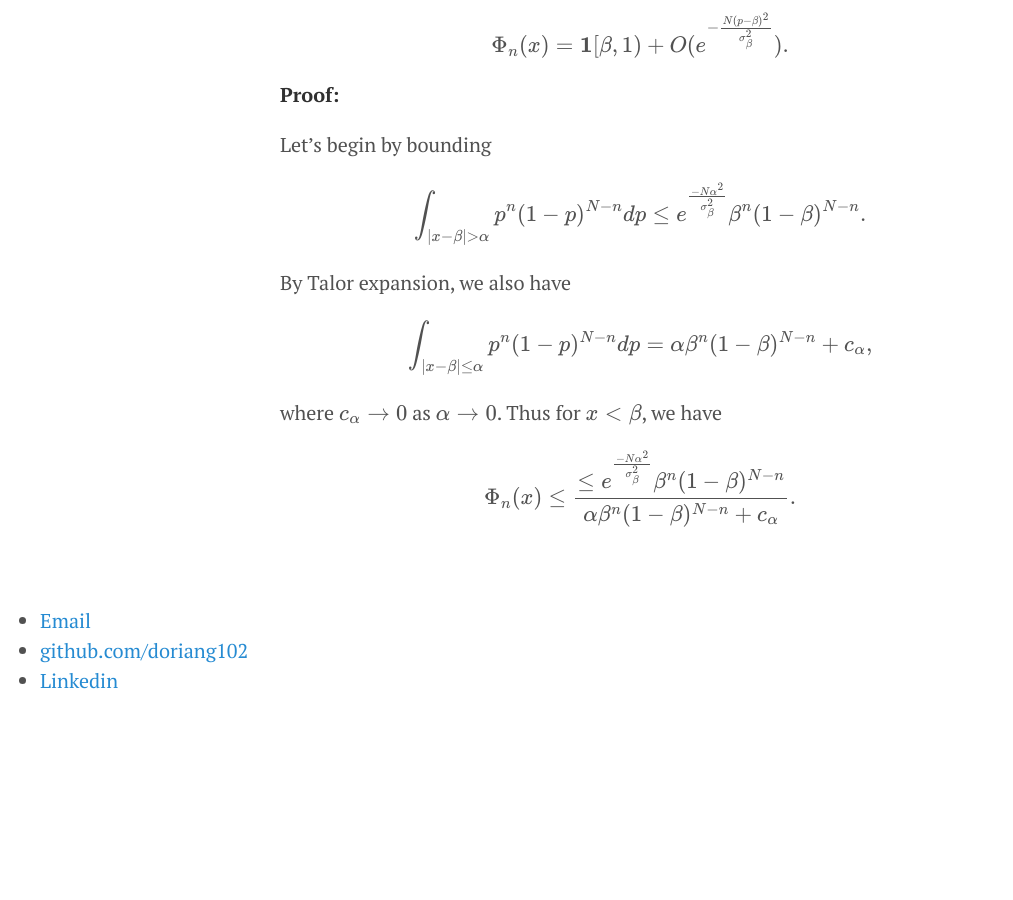
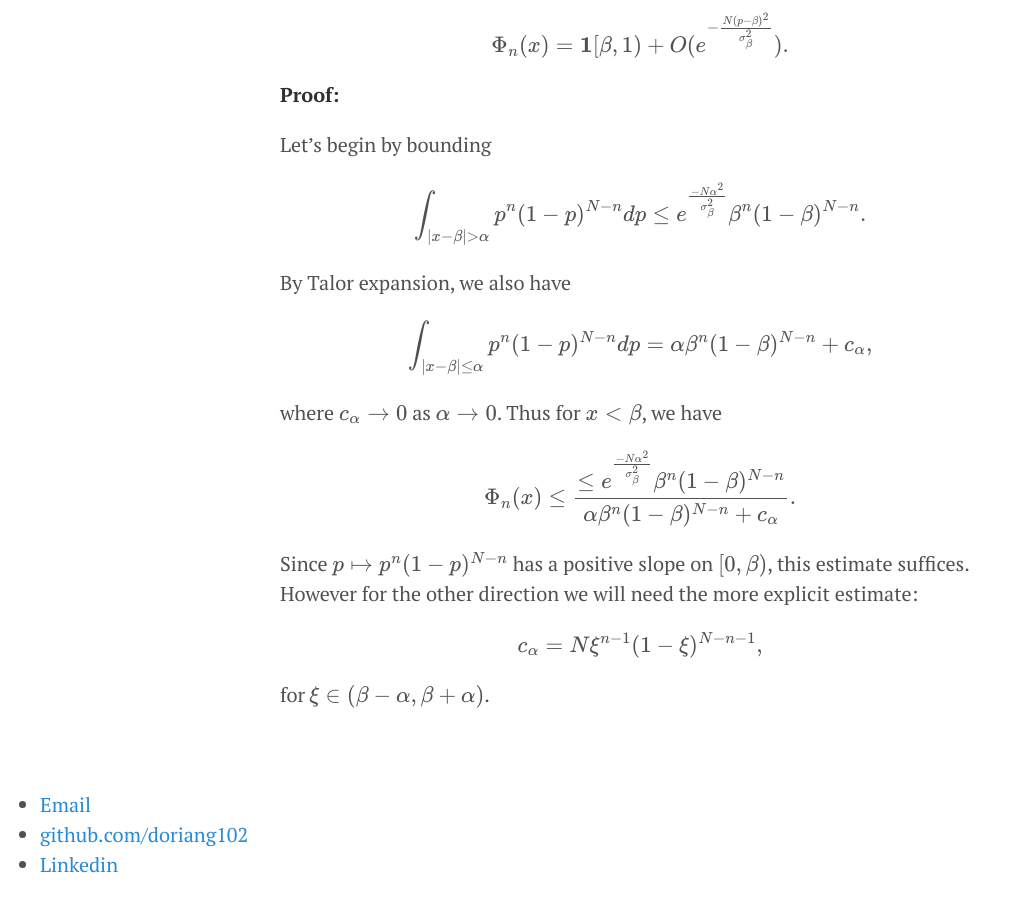
Before and after one commit to doriang102/doriang102.github.io, a Jekyll site: the page built from _posts/2017-06-10-hypothesis-testing-part-2-in-progress.md, in a window 1280 px wide and 900 px high, scrolled down 7815 px. Shown: the whole window, without its empty margins (0-1013 px from the left). Built offline with Jekyll 4.4.1, drawn with Linux system fonts in a browser that asks for light colours; our own code applies the rules of GitHub Pages for plain Markdown files; formulas are drawn with MathJax 3; before the commit the page ends 8531 px from its top, so only the background shows below that.

Commit message:
Update 2017-06-10-hypothesis-testing-part-2-in-progress.md

```diff
--- a/_posts/2017-06-10-hypothesis-testing-part-2-in-progress.md
+++ b/_posts/2017-06-10-hypothesis-testing-part-2-in-progress.md
@@ -243,3 +243,10 @@ where $$c_{\alpha} \to 0$$ as $$\alpha \to 0$$. Thus for $$ x < \beta$$, we have
 
 
 $$\Phi_n(x) \leq \frac{\leq e^{\frac{-N \alpha^2}{\sigma_{\beta}^2}}\beta^n(1-\beta)^{N-n}}{\alpha \beta^n(1-\beta)^{N-n} + c_{\alpha}}.$$
+
+
+Since $$p \mapsto p^n(1-p)^{N-n}$$ has a positive slope on $$[0,\beta)$$, this estimate suffices. However for the other direction we will need the more explicit estimate:
+
+$$ c_{\alpha} = N \xi^{n-1}(1-\xi)^{N-n-1}, $$
+
+for $$\xi \in (\beta - \alpha, \beta + \alpha)$$.
```
